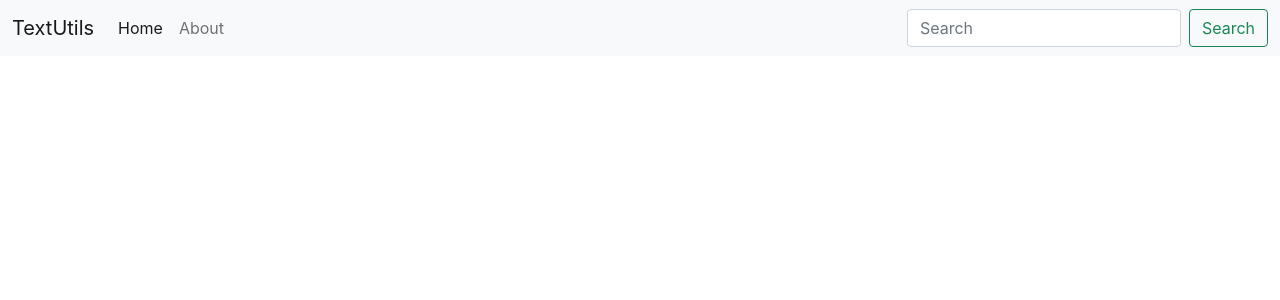
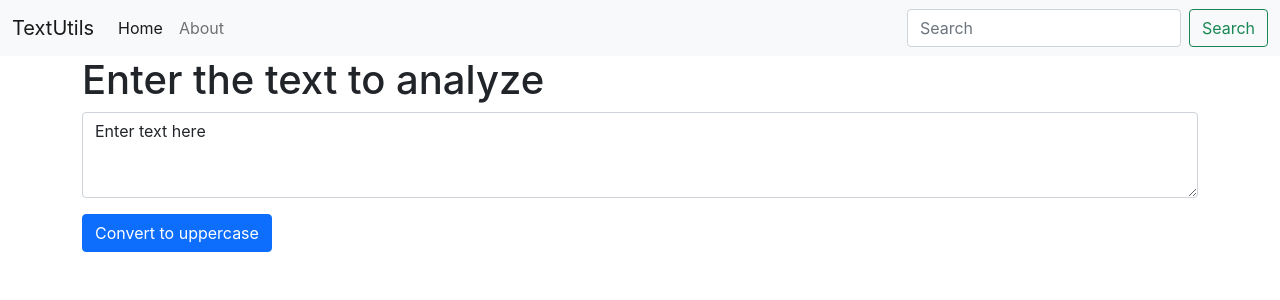
Before and after one commit to punit008/react_textutil, a React (Create React App) app: page / in a window 1280 px wide. Shown: the top 300 px of the page. Built offline with nearby package versions, Linux system fonts and the light colour scheme.

Commit message:
added textform.js, State in textform

```diff
--- a/src/App.js
+++ b/src/App.js
@@ -1,11 +1,15 @@
 import './App.css';
 import Navbar from './components/Navbar';
+import TextForm from './components/TextForm';
 
 
 function App() {
   return (
     <>
      <Navbar title="TextUtils" />
+     <div className="container">
+        <TextForm heading="Enter the text to analyze"/>
+     </div>
     </>
   );
 }
--- /dev/null
+++ b/src/components/TextForm.js
@@ -0,0 +1,23 @@
+import React, {useState} from 'react'
+
+export default function TextForm(props) {
+    const handleUpClick =   ()  =>  {
+        console.log("Uppercase was clicked");
+        let newText = text.toUpperCase();
+        setText(newText);
+    }
+    const handleOnChange =  ()  =>  {
+        console.log("Uppercase was clicked");
+        setText(EventTarget.value);
+    }
+    const [text, setText]   =   useState('Enter text here');
+    return (
+        <div>
+            <h1>{ props.heading }</h1>
+            <div className="mb-3">
+                <textarea className="form-control" id="exampleFormControlTextarea1" onChange={handleOnChange} rows="3" value={text}></textarea>
+            </div>
+            <button className="btn btn-primary" onClick={handleUpClick}>Convert to uppercase</button>
+        </div>
+    )
+}
```
